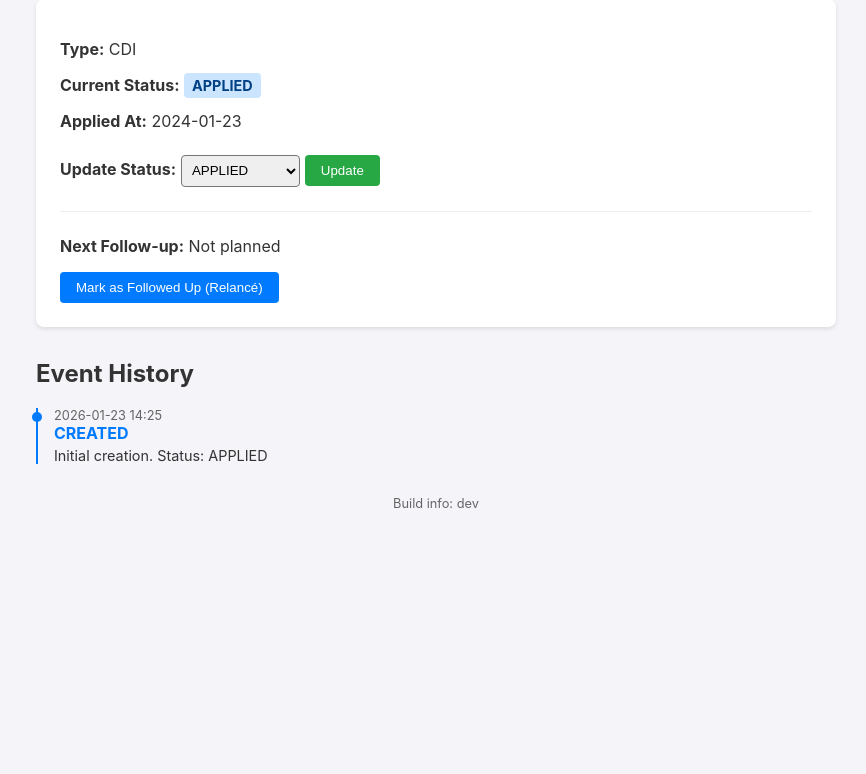
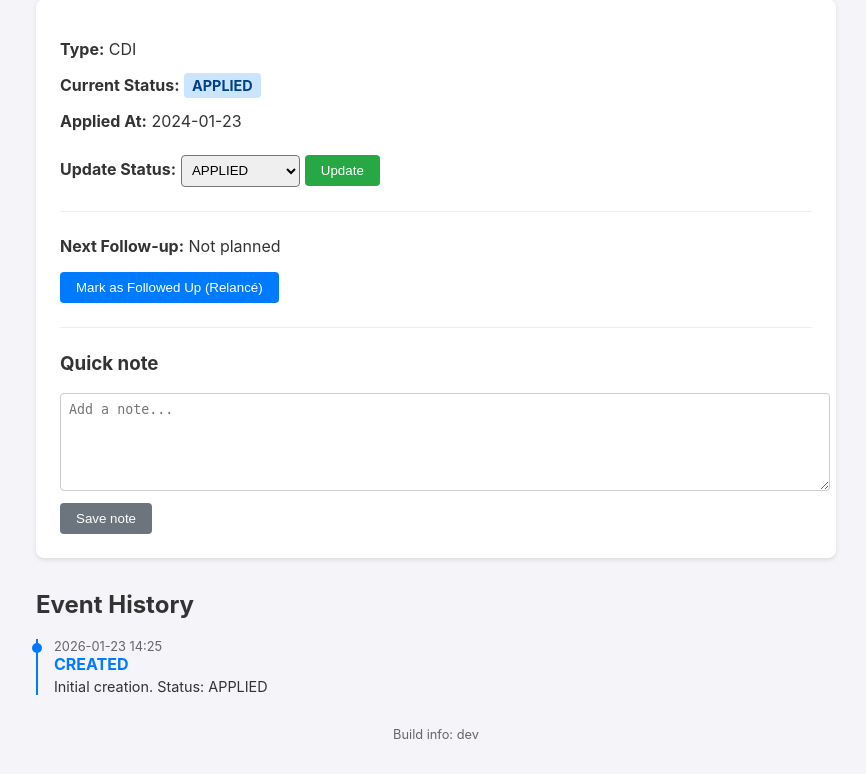
Before and after one commit to darkiron/offertrail, a FastAPI app: page /applications/1 in a window 1280 px wide. Shown: the part 161-935 px from the top of the page, without its empty margins (204-1070 px from the left). Before the commit the page ends 669 px from the top, so only its background shows below. Run offline with FastAPI, Linux system fonts and the light colour scheme; data comes from the database, SQL or seed files in the repository.

Commit message:
feat: 🎨 add quick note form and display notes in timeline

```diff
--- a/src/templates/details.html
+++ b/src/templates/details.html
@@ -60,6 +60,16 @@
                 <button type="submit" style="background: #007bff; color: white; border: none; padding: 0.5rem 1rem; border-radius: 4px; cursor: pointer;">Mark as Followed Up (Relancé)</button>
             </form>
         </div>
+
+        <hr style="margin: 1.5rem 0; border: 0; border-top: 1px solid #eee;">
+
+        <div style="margin-top: 1rem;">
+            <h3>Quick note</h3>
+            <form action="/applications/{{ application.id }}/notes" method="POST">
+                <textarea name="text" style="width: 100%; min-height: 80px; padding: 0.5rem; border-radius: 4px; border: 1px solid #ccc; margin-bottom: 0.5rem;" placeholder="Add a note..."></textarea>
+                <button type="submit" style="background: #6c757d; color: white; border: none; padding: 0.5rem 1rem; border-radius: 4px; cursor: pointer;">Save note</button>
+            </form>
+        </div>
     </div>
 
     <div class="timeline">
@@ -73,6 +83,9 @@
                     Initial creation. Status: {{ event.payload.status }}
                 {% elif event.type == 'STATUS_CHANGED' %}
                     Changed from <strong>{{ event.payload.old_status }}</strong> to <strong>{{ event.payload.new_status }}</strong>
+                {% elif event.type == 'NOTE_ADDED' %}
+                    <div style="white-space: pre-wrap;">{{ event.payload.text }}</div>
+                    <small style="color: #888;">Source: {{ event.payload.source }}</small>
                 {% else %}
                     {{ event.payload_json }}
                 {% endif %}
```
